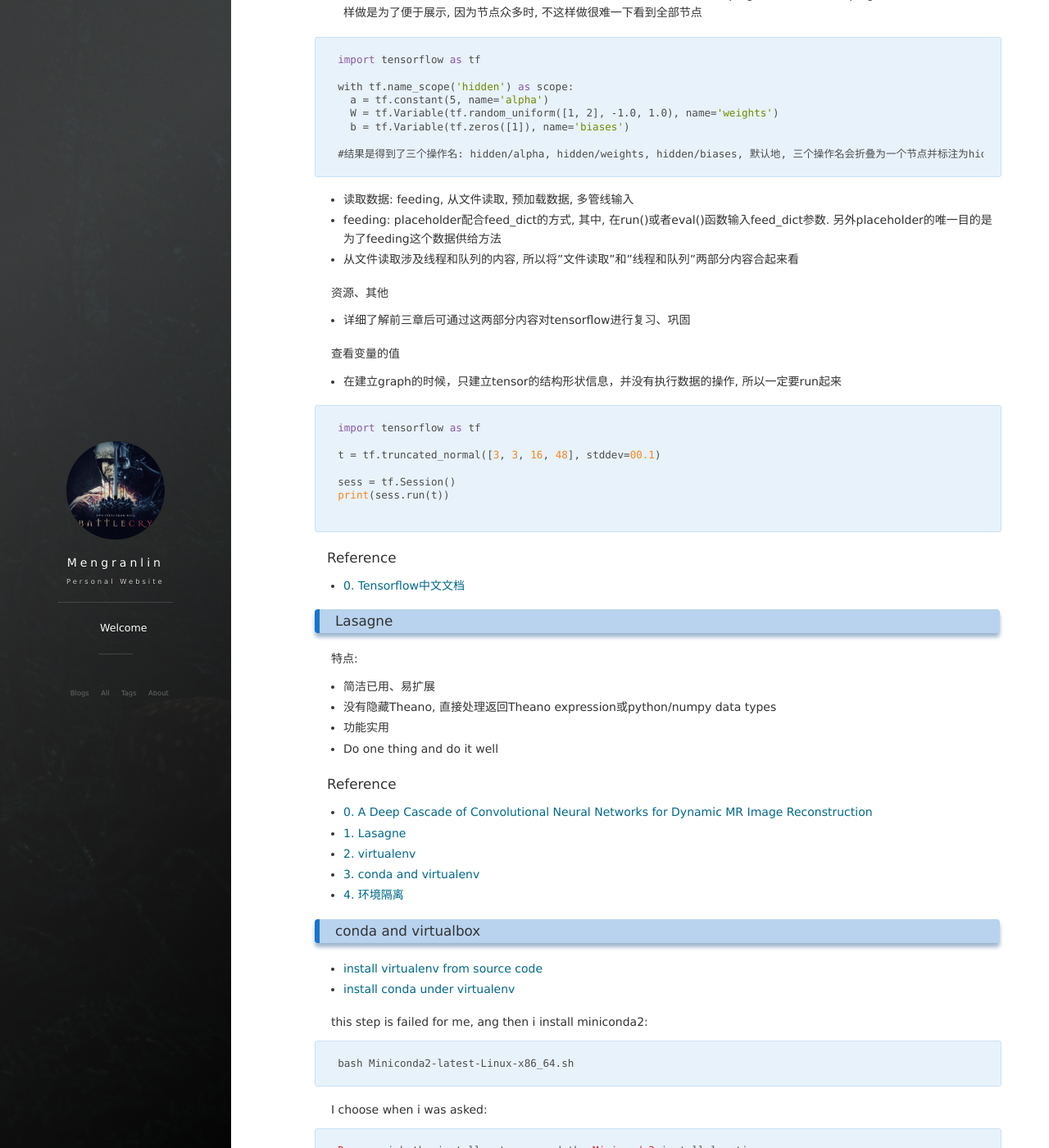
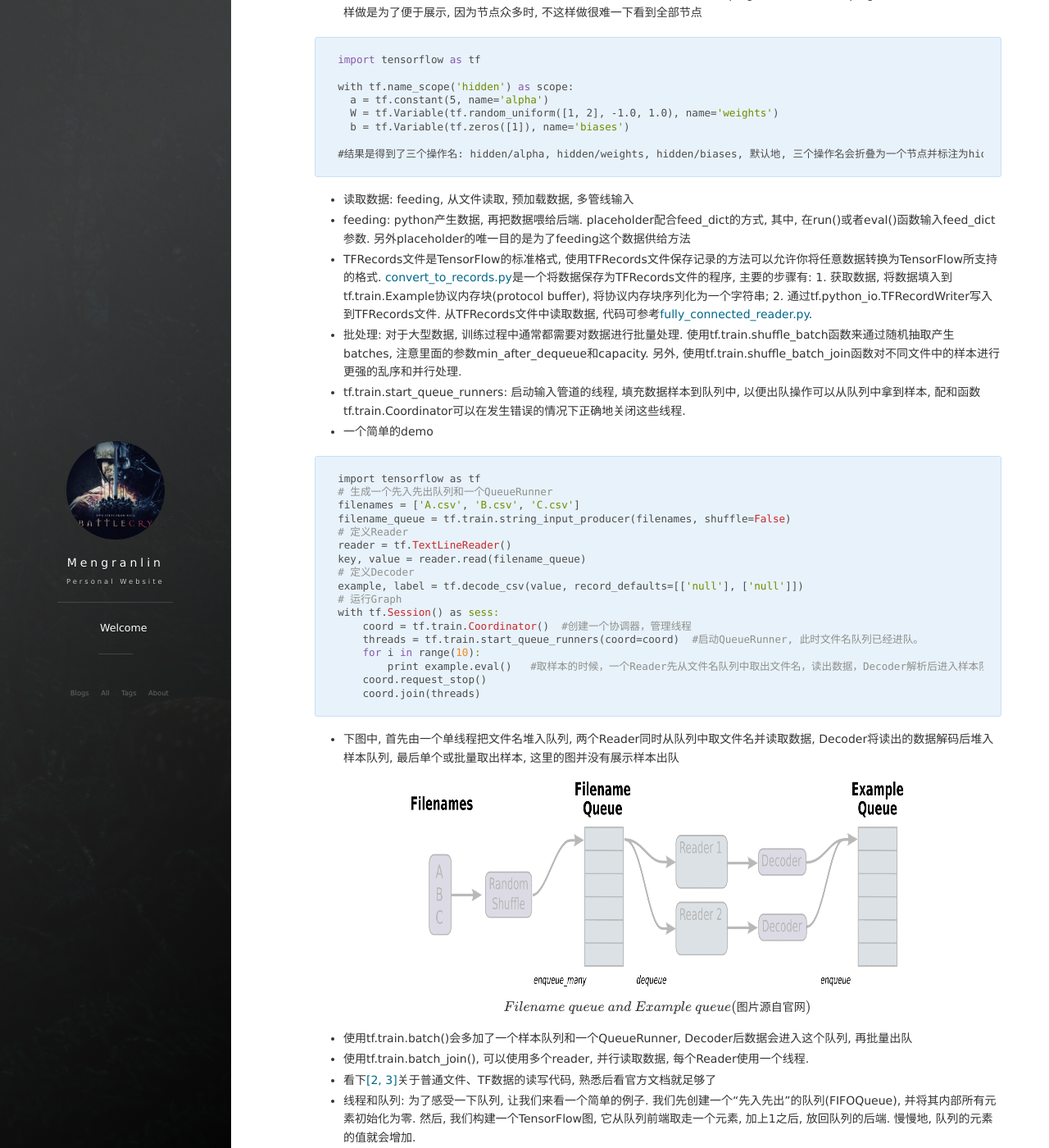
Before and after one commit to lmrshare/lmrshare.github.io, a Jekyll site: the page built from _posts/2018-11-19-archive2.md, in a window 1280 px wide and 1400 px high, scrolled down 23705 px. Shown: the whole window at 82% size. Built offline with Jekyll 4.4.1, drawn with Linux system fonts in a browser that asks for light colours; nearby versions of some CDN libraries; formulas are drawn with MathJax 3; comment, search, counter and statistics services are not loaded; some of the changed text lies outside the part shown.

Commit message:
tensorflow的文件读写、队列&线程

````diff
--- a/_posts/2018-11-19-archive2.md
+++ b/_posts/2018-11-19-archive2.md
@@ -1094,10 +1094,83 @@ with tf.name_scope('hidden') as scope:
 
 #结果是得到了三个操作名: hidden/alpha, hidden/weights, hidden/biases, 默认地, 三个操作名会折叠为一个节点并标注为hidden
 ```
++ 读取数据: feeding, 从文件读取, 预加载数据, 多管线输入
++ feeding: python产生数据, 再把数据喂给后端. placeholder配合feed_dict的方式, 其中, 在run()或者eval()函数输入feed_dict参数. 另外placeholder的唯一目的是为了feeding这个数据供给方法
++ TFRecords文件是TensorFlow的标准格式, 使用TFRecords文件保存记录的方法可以允许你将任意数据转换为TensorFlow所支持的格式. [convert_to_records.py](https://github.com/tensorflow/tensorflow/blob/r1.3/tensorflow/examples/how_tos/reading_data/convert_to_records.py)是一个将数据保存为TFRecords文件的程序, 主要的步骤有: 1. 获取数据, 将数据填入到tf.train.Example协议内存块(protocol buffer), 将协议内存块序列化为一个字符串; 2. 通过tf.python_io.TFRecordWriter写入到TFRecords文件. 从TFRecords文件中读取数据, 代码可参考[fully_connected_reader.py](https://github.com/tensorflow/tensorflow/blob/r1.3/tensorflow/examples/how_tos/reading_data/fully_connected_reader.py).
++ 批处理: 对于大型数据, 训练过程中通常都需要对数据进行批量处理. 使用tf.train.shuffle_batch函数来通过随机抽取产生batches, 注意里面的参数min_after_dequeue和capacity. 另外, 使用tf.train.shuffle_batch_join函数对不同文件中的样本进行更强的乱序和并行处理.
++ tf.train.start_queue_runners: 启动输入管道的线程, 填充数据样本到队列中, 以便出队操作可以从队列中拿到样本, 配和函数tf.train.Coordinator可以在发生错误的情况下正确地关闭这些线程.
++ 一个简单的demo
 
-+ 读取数据: feeding, 从文件读取, 预加载数据, 多管线输入
-+ feeding: placeholder配合feed_dict的方式, 其中, 在run()或者eval()函数输入feed_dict参数. 另外placeholder的唯一目的是为了feeding这个数据供给方法
-+ 从文件读取涉及线程和队列的内容, 所以将"文件读取"和"线程和队列"两部分内容合起来看
+```
+import tensorflow as tf
+# 生成一个先入先出队列和一个QueueRunner
+filenames = ['A.csv', 'B.csv', 'C.csv']
+filename_queue = tf.train.string_input_producer(filenames, shuffle=False)
+# 定义Reader
+reader = tf.TextLineReader()
+key, value = reader.read(filename_queue)
+# 定义Decoder
+example, label = tf.decode_csv(value, record_defaults=[['null'], ['null']])
+# 运行Graph
+with tf.Session() as sess:
+    coord = tf.train.Coordinator()  #创建一个协调器，管理线程
+    threads = tf.train.start_queue_runners(coord=coord)  #启动QueueRunner, 此时文件名队列已经进队。
+    for i in range(10):
+        print example.eval()   #取样本的时候，一个Reader先从文件名队列中取出文件名，读出数据，Decoder解析后进入样本队列。
+    coord.request_stop()
+    coord.join(threads)
+```
+
++ 下图中, 首先由一个单线程把文件名堆入队列, 两个Reader同时从队列中取文件名并读取数据, Decoder将读出的数据解码后堆入样本队列, 最后单个或批量取出样本, 这里的图并没有展示样本出队
+
+<div align="center">
+	<img src="/images/posts/archive2/AnimatedFileQueues.gif" height="250" width="600">
+</div>
+
+$$Filename\ queue\ and\ Example\ queue(图片源自官网)$$
+
++ 使用tf.train.batch()会多加了一个样本队列和一个QueueRunner, Decoder后数据会进入这个队列, 再批量出队
++ 使用tf.train.batch_join(), 可以使用多个reader, 并行读取数据, 每个Reader使用一个线程.
++ 看下[[2, 3]](#tensorflow-material)关于普通文件、TF数据的读写代码, 熟悉后看官方文档就足够了
++ 线程和队列: 为了感受一下队列, 让我们来看一个简单的例子. 我们先创建一个“先入先出”的队列(FIFOQueue), 并将其内部所有元素初始化为零. 然后, 我们构建一个TensorFlow图, 它从队列前端取走一个元素, 加上1之后, 放回队列的后端. 慢慢地, 队列的元素的值就会增加.
+
+<div align="center">
+	<img src="/images/posts/archive2/IncremeterFifoQueue.gif" height="250" width="600">
+</div>
+
+$$queue\ demo(图片源自官网)$$
+
++ TensorFlow提供了两个类来帮助多线程的实现: tf.Coordinator和 f.QueueRunner, 从设计上这两个类必须被一起使用. Coordinator类同时关闭多线程并上报异常, QueueRunner类协调多线程并将多个tensor推入队列
++ 任何一个线程都可以决定计算什么时候应该停止: 一个线程只需要调用request_stop(), 同时其他所有线程的should_stop()将会返回True, 然后所有线程都停下来了, 即, 一个request_stop, 其他should_stop.
++ QueueRunner创建几个线程, 然后QueueRunner使用Coordinator来管理这些线程.
+
+```
+# Create a queue runner that will run 4 threads in parallel to enqueue
+# examples.
+qr = tf.train.QueueRunner(queue, [enqueue_op] * 4)
+
+# Launch the graph.
+sess = tf.Session()
+# Create a coordinator, launch the queue runner threads.
+coord = tf.train.Coordinator()
+enqueue_threads = qr.create_threads(sess, coord=coord, start=True)
+# Run the training loop, controlling termination with the coordinator.
+for step in xrange(1000000):
+    if coord.should_stop():
+        break
+    sess.run(train_op)
+# When done, ask the threads to stop.
+coord.request_stop()
+# And wait for them to actually do it.
+coord.join(threads)
+```
+
++ 线程、队列这部分内容只需要仔细看官方文档即可.
+
+undone
+
++ TCDCN代码, 论文
++ 查一下mobile net
 
 资源、其他
 
@@ -1117,9 +1190,12 @@ print(sess.run(t))
 
 ```
 
-#### Reference
+#### <a name="tensorflow-material"></a>Reference
 
 - [0. Tensorflow中文文档](http://wiki.jikexueyuan.com/project/tensorflow-zh/)
+- [1. TensorFlow数据读取方式](http://www.yyliu.cn/post/89458415.html)
+- [2. TensorFlow数据读取方法(该文写了几个文件读写的demo)](http://honggang.io/2016/08/19/tensorflow-data-reading/)
+- [3. 第十一弹_队列&多线程&TFRecod文件_我辈当高歌(TF数据的读写代码)](https://www.cnblogs.com/hellcat/p/6941446.html)
 
 ### <a name="Lasagne-config"></a>Lasagne
 
````
Also changed, not shown: images/posts/archive2/AnimatedFileQueues.gif (added), 1 other file.
